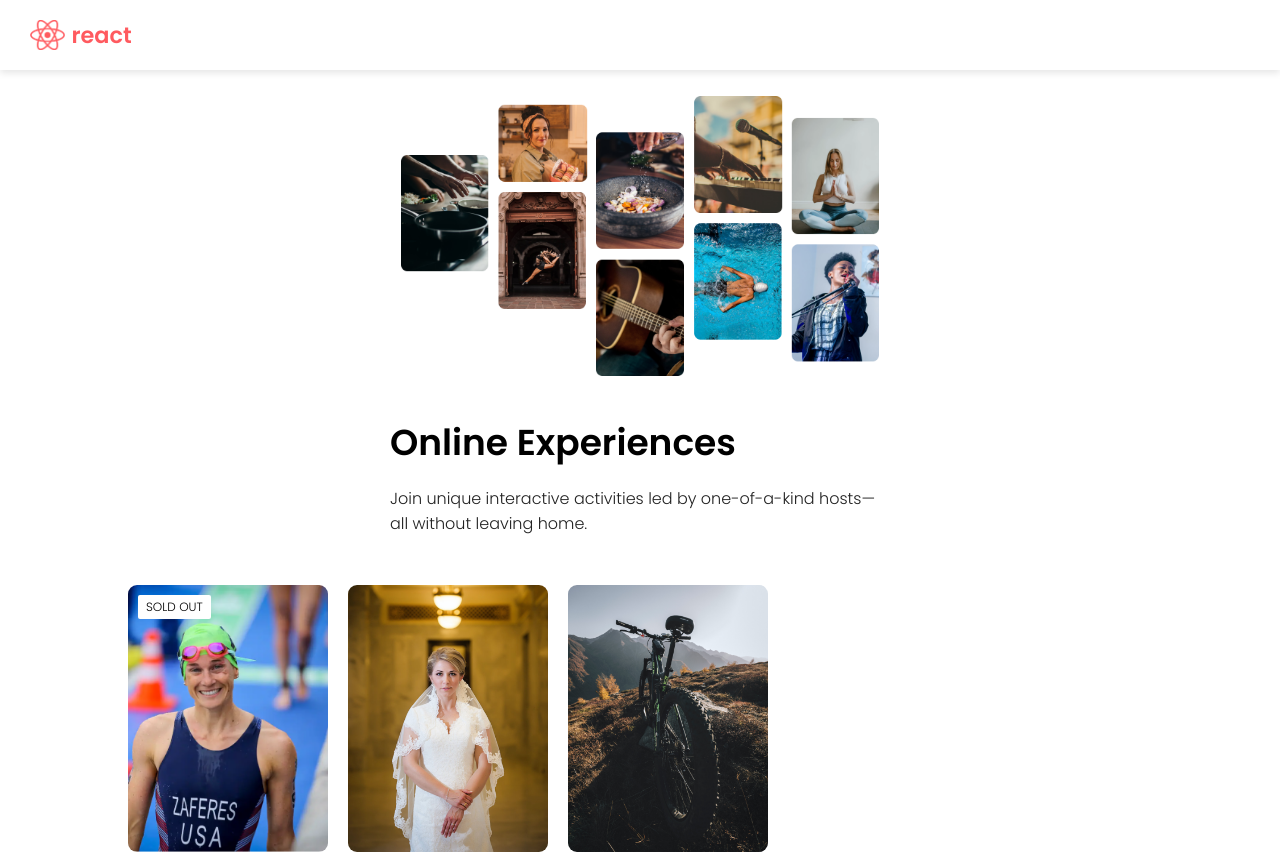
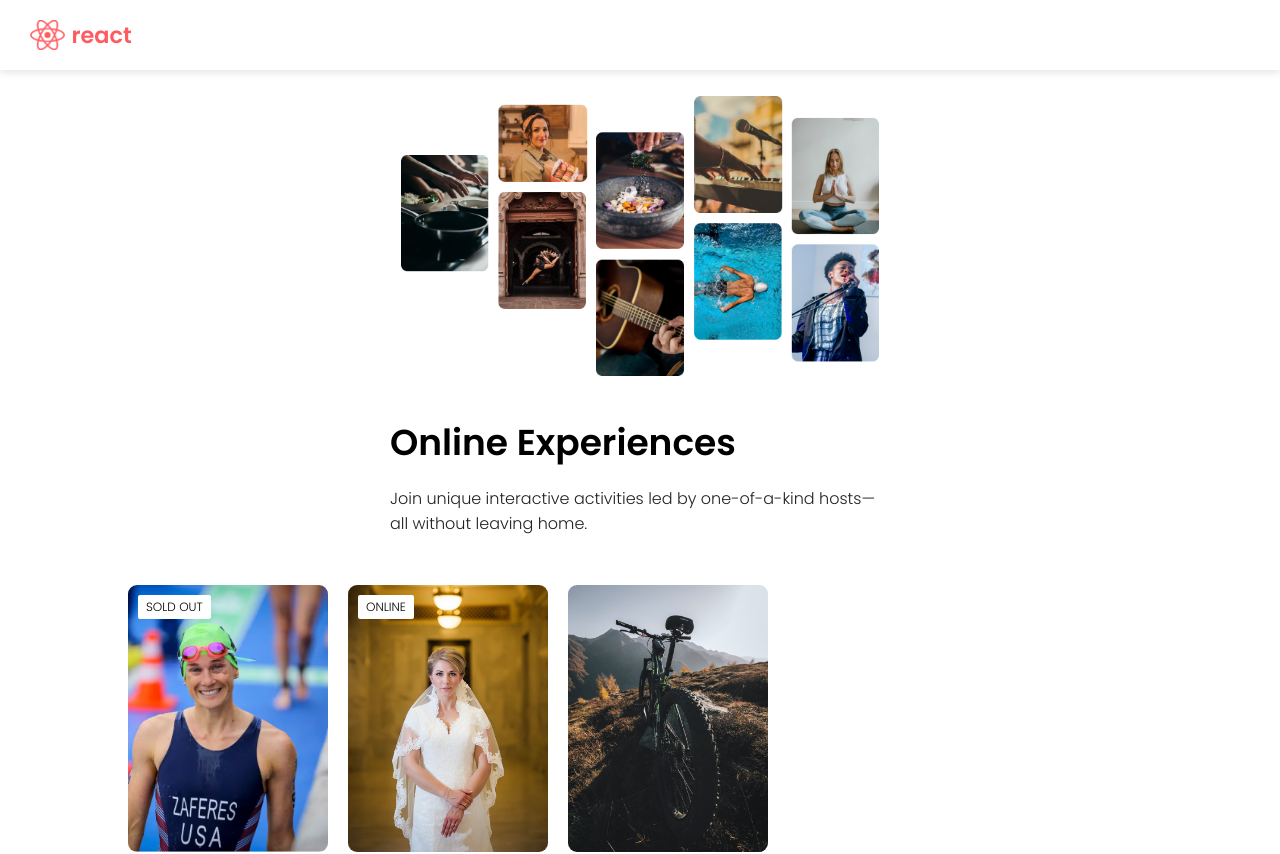
Before and after one commit to robsassack/react-experiences, a React (Vite) app: page / in a window 1280 px wide. Shown: the top 854 px of the page. Built offline with nearby package versions, Linux system fonts and the light colour scheme.

Commit message:
Fixed online badges not displaying

```diff
--- a/src/components/Card.jsx
+++ b/src/components/Card.jsx
@@ -12,7 +12,7 @@ function Card(props) {
   let badgeText;
   if (openSpots === 0) {
     badgeText = "SOLD OUT";
-  } else if (props.loc === "Online") {
+  } else if (loc === "Online") {
     badgeText = "ONLINE";
   }
 
```
